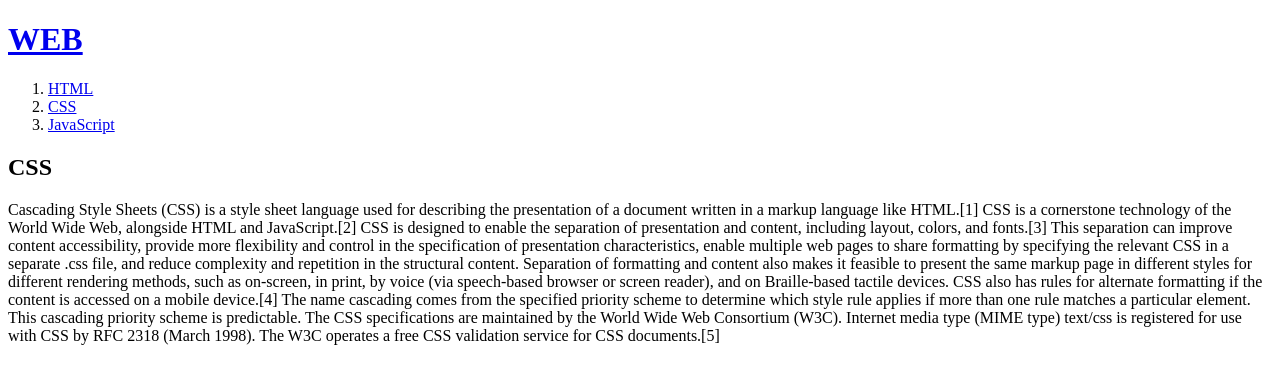
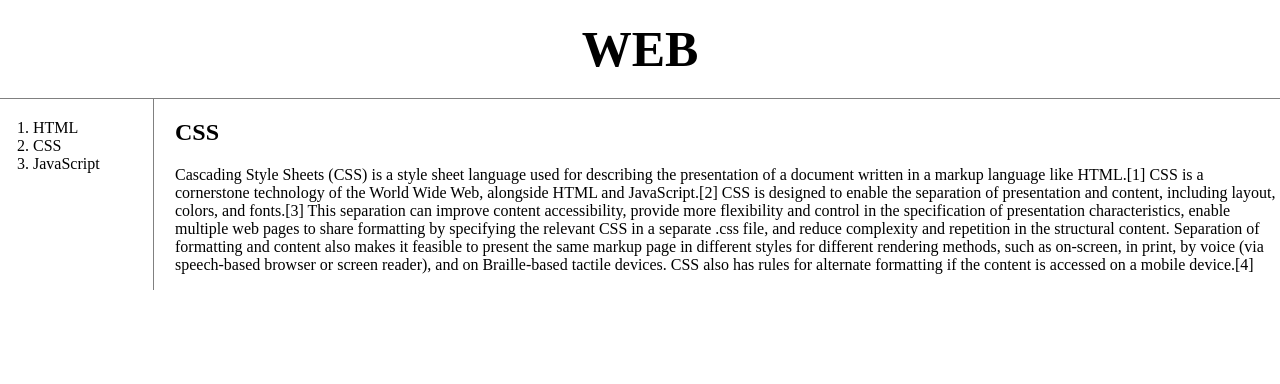
Before and after one commit to songgyoju/gyoju-box, a plain HTML site: page 2.html in a window 1280 px wide. Drawn offline with Linux system fonts and the light colour scheme.

Commit message:
modifization2

```diff
--- a/2.html
+++ b/2.html
@@ -3,23 +3,26 @@
 <head>
   <title>WEB - CSS</title>
   <meta charset="utf-8" />
+  <link rel="stylesheet" href="style.css" />
 </head>
 <body>
   <h1><a href="index.html">WEB</a></h1>
+  <div id="grid">
     <ol>
       <li><a href="1.html">HTML</a></li>
-    <li><a href="2.html">CSS</a></li>
+      <li><a href="2.html" id="active">CSS</a></li>
       <li><a href="3.html">JavaScript</a></li>
     </ol>
+    <div id="article">
       <h2>CSS</h2>
-  <p>Cascading Style Sheets (CSS) is a style sheet language used for describing the presentation of a document written in a markup language like HTML.[1] CSS is a cornerstone technology of the World Wide Web, alongside HTML and JavaScript.[2]
+        <p>
+          Cascading Style Sheets (CSS) is a style sheet language used for describing the presentation of a document written in a markup language like HTML.[1] CSS is a cornerstone technology of the World Wide Web, alongside HTML and JavaScript.[2]
 
           CSS is designed to enable the separation of presentation and content, including layout, colors, and fonts.[3] This separation can improve content accessibility, provide more flexibility and control in the specification of presentation characteristics, enable multiple web pages to share formatting by specifying the relevant CSS in a separate .css file, and reduce complexity and repetition in the structural content.
 
           Separation of formatting and content also makes it feasible to present the same markup page in different styles for different rendering methods, such as on-screen, in print, by voice (via speech-based browser or screen reader), and on Braille-based tactile devices. CSS also has rules for alternate formatting if the content is accessed on a mobile device.[4]
-
-The name cascading comes from the specified priority scheme to determine which style rule applies if more than one rule matches a particular element. This cascading priority scheme is predictable.
-
-The CSS specifications are maintained by the World Wide Web Consortium (W3C). Internet media type (MIME type) text/css is registered for use with CSS by RFC 2318 (March 1998). The W3C operates a free CSS validation service for CSS documents.[5]</p>
+        </p>
+      </div>
+    </div>
 </body>
 </html>
--- a/style.css
+++ b/style.css
@@ -1,17 +1,16 @@
-<style>
 body{
-    margin:0;
+  margin: 0;
 }
 a {
-    color:black;
+  color: black;
   text-decoration: none;
 }
-  h1{
-    font-size: 45px;
+h1 {
+  font-size: 50px;
   text-align: center;
   border-bottom: 1px solid gray;
   margin:0;
-    pading:20px;
+  padding: 20px;
 }
 ol{
   border-right: 1px solid gray;
@@ -19,7 +18,7 @@
   margin:0;
   padding:20px;
 }
-  #grid{
+#grid {
   display: grid;
   grid-template-columns: 150px 1fr;
 }
@@ -29,14 +28,14 @@
 #grid #article{
   padding-left: 25px;
 }
-  @media(max-width:750px){
-    #grid{
+@media(max-width:800px){
+  #grid {
     display: block;
   }
   ol{
     border-right: none;
   }
-    h1{border-bottom: none;
+  h1 {
+    border-bottom: none;
   }
 }
-</style>
```
Also changed, not shown: 1.html (+10 -1 lines), 3.html (+5 -0 lines), box.html (added, +20 -0 lines), index.html (+7 -1 lines). Lines whose indentation alone changed are shown as unchanged.
